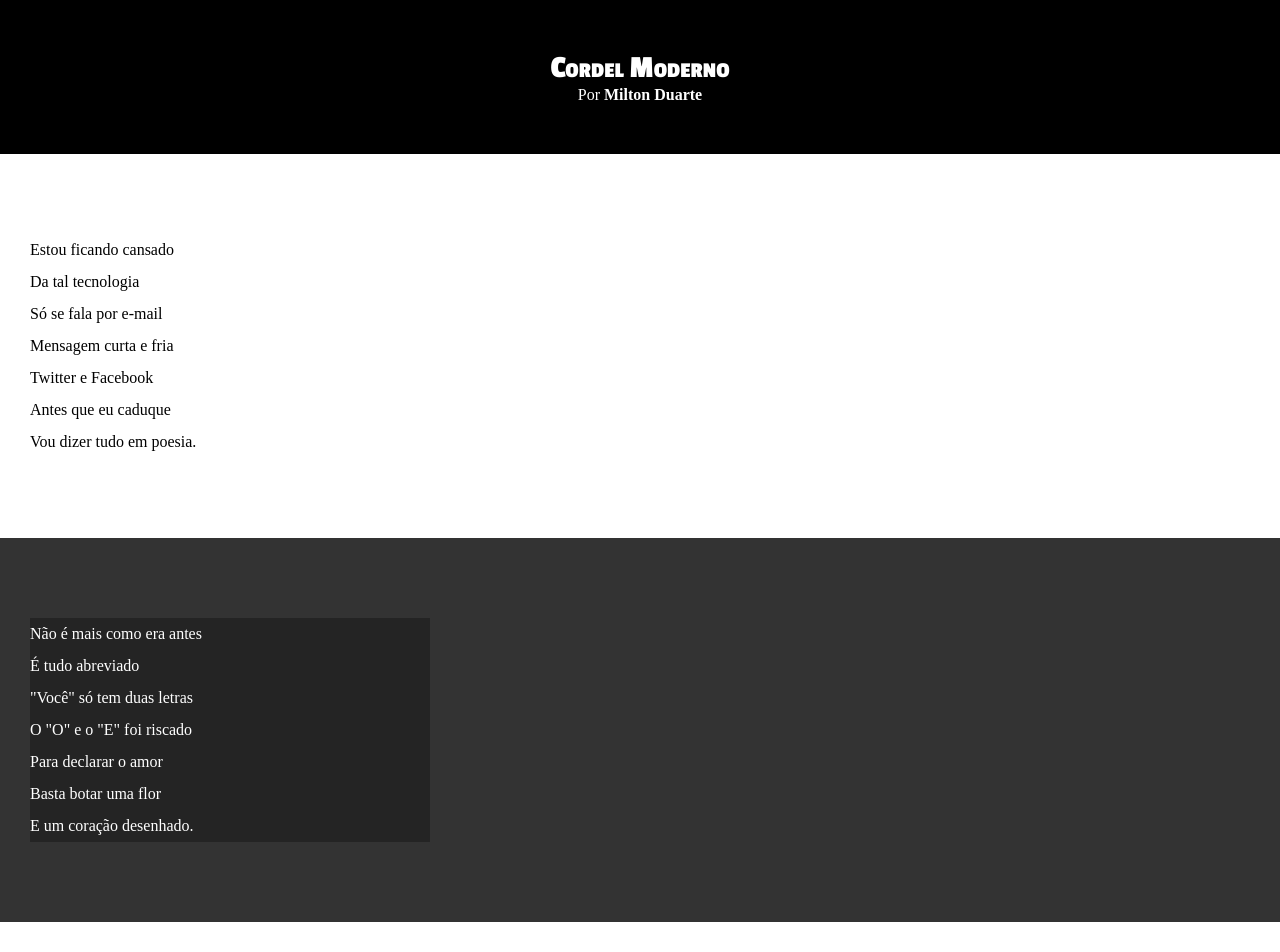
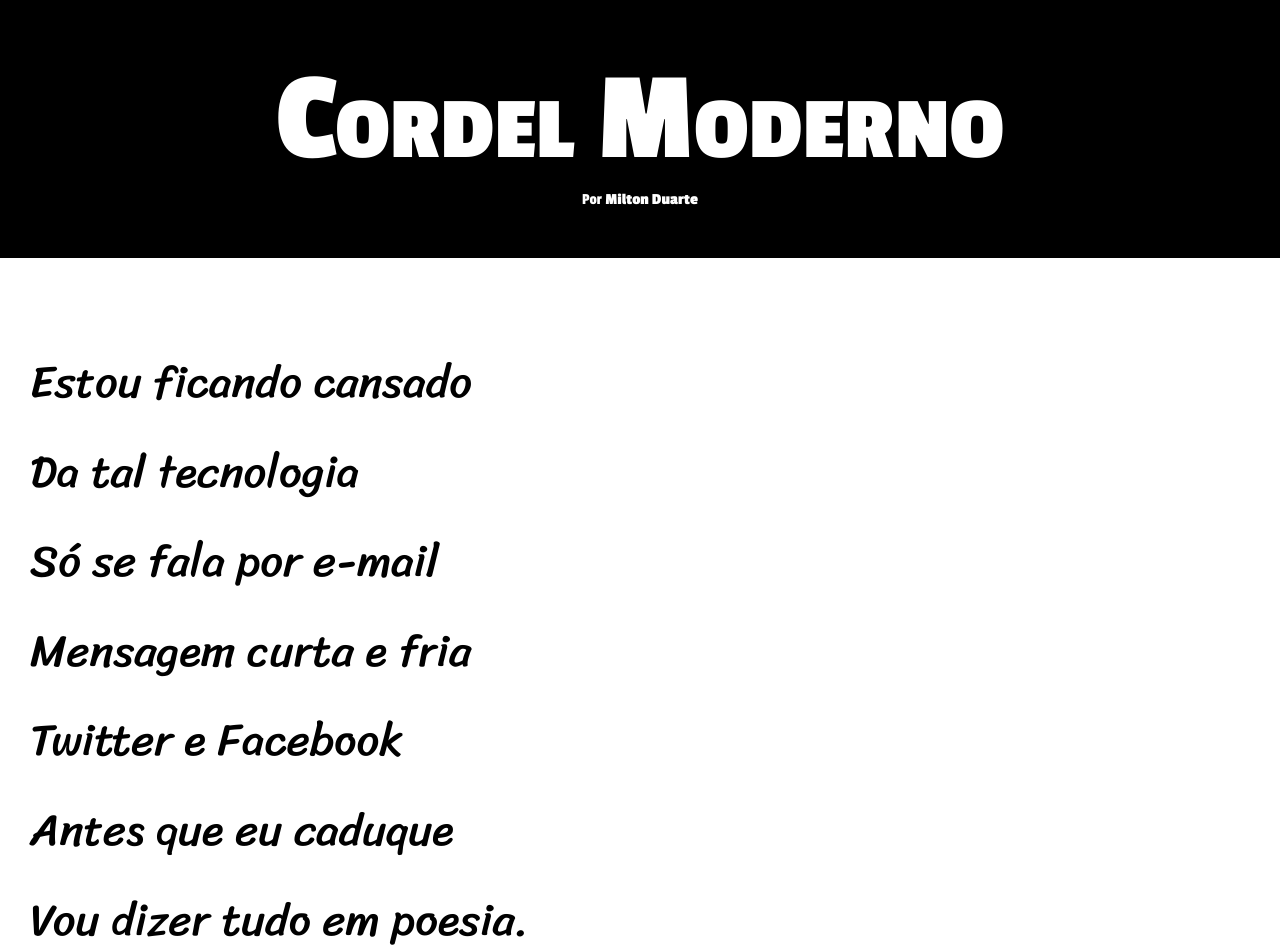
Before and after one commit to danilo-rodrigues38/projeto-cordel, a plain HTML site: page index.html in a window 1280 px wide. Shown: the top 952 px of the page. Drawn offline with Linux system fonts and the light colour scheme.

Commit message:
Atualização dos estilos do exercício

```diff
--- a/css/style.css
+++ b/css/style.css
@@ -18,6 +18,7 @@
 html, body {
     min-height: 100vh;
     background-color: darkgray;
+    font-family: var(--fonte-Passsion-One);
 }
 
 header{
@@ -30,6 +31,7 @@ header > h1 {
     padding-top: 50px;
     font-variant: small-caps;
     font-family: var(--fonte-Passsion-One);
+    font-size: 10vw;
 }
 
 header > p {
@@ -51,6 +53,8 @@ section {
     padding-bottom: 10vh;
     line-height: 2em;
     padding-left: 30px;
+    font-family: var(--fonte-Sriracha);
+    font-size: 3.5vw;
 }
 
 section.normal {
@@ -59,12 +63,13 @@ section.normal {
 }
 
 section.imagem {
-    background-color: rgb(51, 51, 51);
+    background-color: aliceblue;
     color: white;
 }
 
 section.imagem > p {
-    width: 400px;
+    display: inline-block;
+    padding: 5px;
     background-color: rgba(0, 0, 0, 0.3);
 }
 
```
